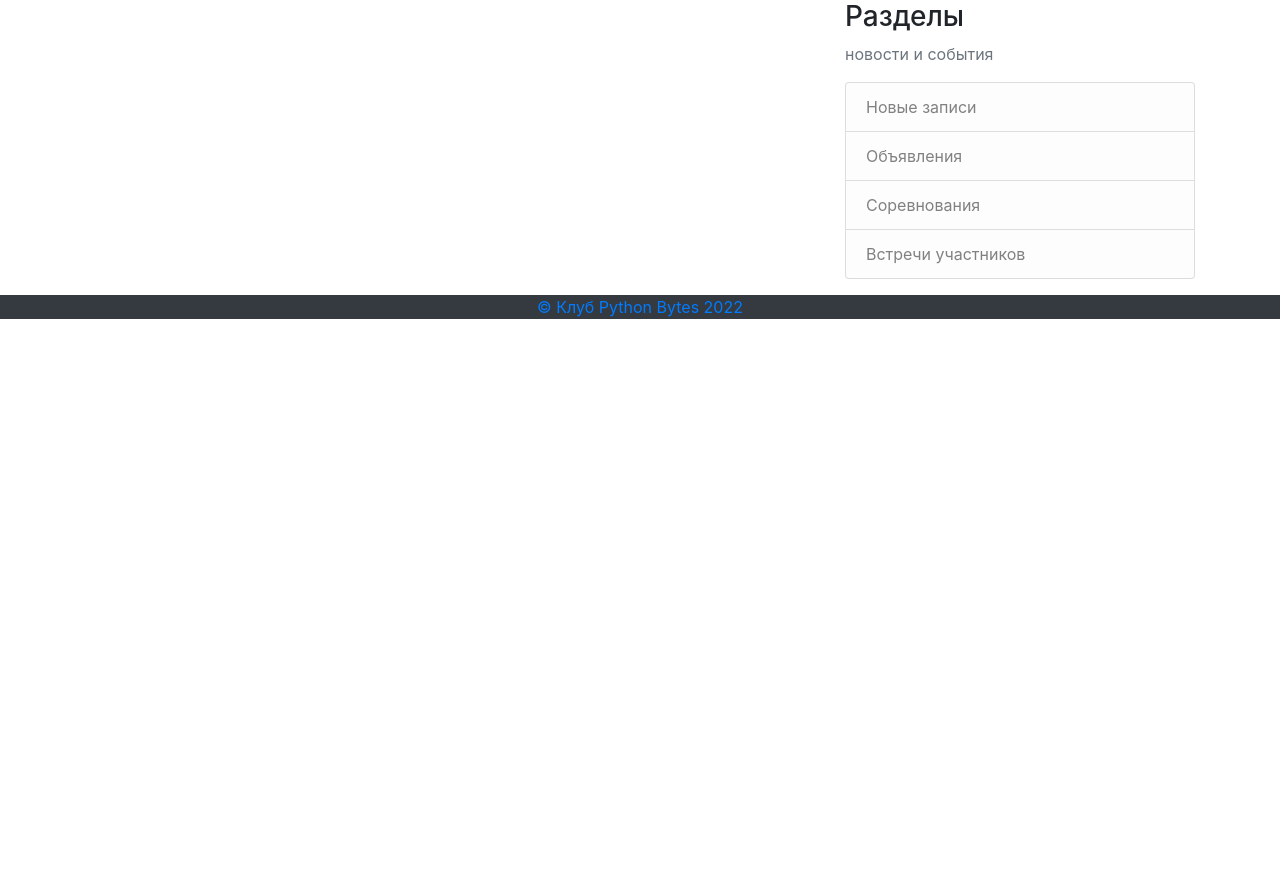
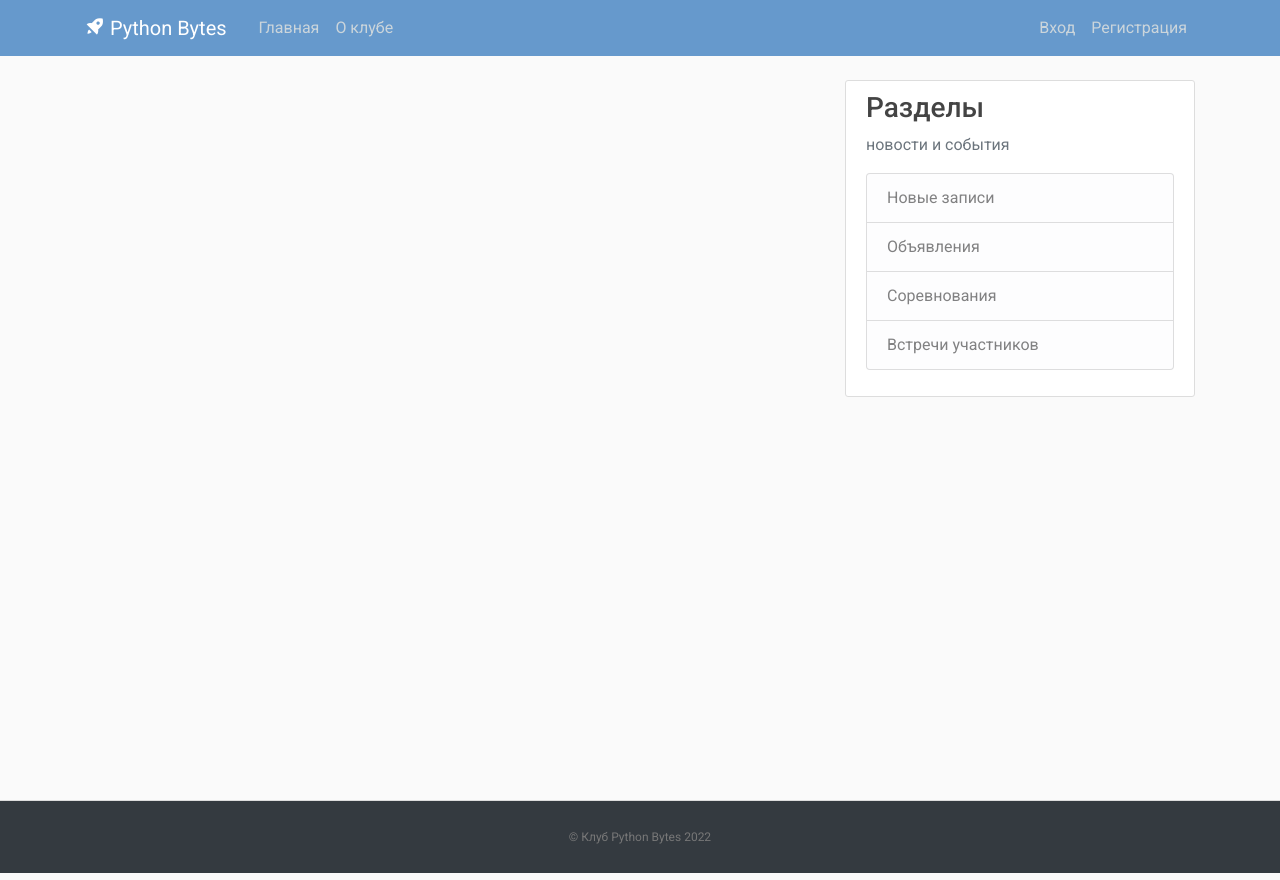
Before and after one commit to DmitryOl/py_django, a Django app: template blog/templates/base.html in a window 1280 px wide. Before the commit the page ends 319 px from the top, so only its background shows below. Run offline with Django 4.2, Linux system fonts and the light colour scheme; the template is opened without the code that fills it, so the values that code supplies are empty; some libraries are stand-ins or nearby versions.

Commit message:
add main.css and refactoring

```diff
--- /dev/null
+++ b/blog/static/blog/main.css
@@ -0,0 +1,118 @@
+body,
+html {
+ width:100%;
+ height:100%
+}
+
+body {
+  margin:0;
+  padding:0;
+  background: #fafafa;
+  color: #333333;
+  margin-top: 5rem;
+  font-family:Roboto;
+}
+
+h1, h2, h3, h4, h5, h6 {
+  color: #444444;
+}
+
+ul {
+  margin: 0;
+}
+
+.bg-blue {
+  background-color: #6699cc;
+}
+
+.site-header .navbar-nav .nav-link {
+  color: #cbd5db;
+}
+
+.site-header .navbar-nav .nav-link:hover {
+  color: #ffffff;
+}
+
+.site-header .navbar-nav .nav-link.active {
+  font-weight: 500;
+}
+
+.content-section {
+  background: #ffffff;
+  padding: 10px 20px;
+  border: 1px solid #dddddd;
+  border-radius: 3px;
+  margin-bottom: 20px;
+}
+
+.article-title {
+  color: #444444;
+}
+
+a.article-title:hover {
+  color: #428bca;
+  text-decoration: none;
+}
+
+.article-content {
+  white-space: pre-line;
+}
+
+.article-img {
+  height: 65px;
+  width: 65px;
+  margin-right: 16px;
+}
+
+.article-metadata {
+  padding-bottom: 1px;
+  margin-bottom: 4px;
+  border-bottom: 1px solid #e3e3e3
+}
+
+.article-metadata a:hover {
+  color: #333;
+  text-decoration: none;
+}
+
+.article-svg {
+  width: 25px;
+  height: 25px;
+  vertical-align: middle;
+}
+
+.account-img {
+  height: 125px;
+  width: 125px;
+  margin-right: 20px;
+  margin-bottom: 16px;
+}
+
+.account-heading {
+  font-size: 2.5rem;
+}
+
+footer {
+ position: sticky!important;
+ top: 100%;
+ padding-top:25px;
+ padding-bottom:25px;
+ border-top:1px solid #ddd;
+}
+
+footer p {
+ margin:2px;
+ text-align:center;
+ padding:0 40px;
+ color:#fff;
+ font-size:12px;
+}
+
+footer a{
+  color:#777
+}
+
+footer a:hover {
+  color:#777;
+  text-decoration: none;
+}
--- a/blog/templates/about.html
+++ b/blog/templates/about.html
@@ -1,4 +1,4 @@
-{% extends "/home/dmitry/djangoPro/blog/templates/base.html" %}
+{% extends "base.html" %}
 {% block content %}
     <h1>Клуб Python Bytes</h1>
 {% endblock content %}
--- a/blog/templates/home.html
+++ b/blog/templates/home.html
@@ -1,4 +1,4 @@
-{% extends "/home/dmitry/djangoPro/blog/templates/base.html" %}
+{% extends "base.html" %}
 {% block content %}
     {% for post in posts %}
         <article class="media content-section">
--- a/blog/views.py
+++ b/blog/views.py
@@ -1,5 +1,7 @@
 from django.shortcuts import render
 from django.http import HttpResponse
+from config import *
+
 posts = [
 	{
     	'author': 'Администратор',
@@ -19,11 +21,11 @@ def home(request):
 	context = {
     	'posts': posts
 	}
-	return render(request, '/home/dmitry/djangoPro/blog/templates/home.html', context)
+	return render(request, 'home.html', context)
 #    return HttpResponse('<h1>Главная</h1>')
 
 def about(request):
-	return render(request, '/home/dmitry/djangoPro/blog/templates/about.html', {'title': 'О клубе Python Bytes'})
+	return render(request, 'about.html', {'title': 'О клубе Python Bytes'})
 #    return HttpResponse('<h1>Наш клуб</h1>')
 
 
--- a/config1.py
+++ b/config1.py
@@ -1 +1,2 @@
 # индивидуальные конфигурации
+PWDPATH="/" # run app
--- a/manage.py
+++ b/manage.py
@@ -2,6 +2,7 @@
 """Django's command-line utility for administrative tasks."""
 import os
 import sys
+import config
 
 
 def main():
```
